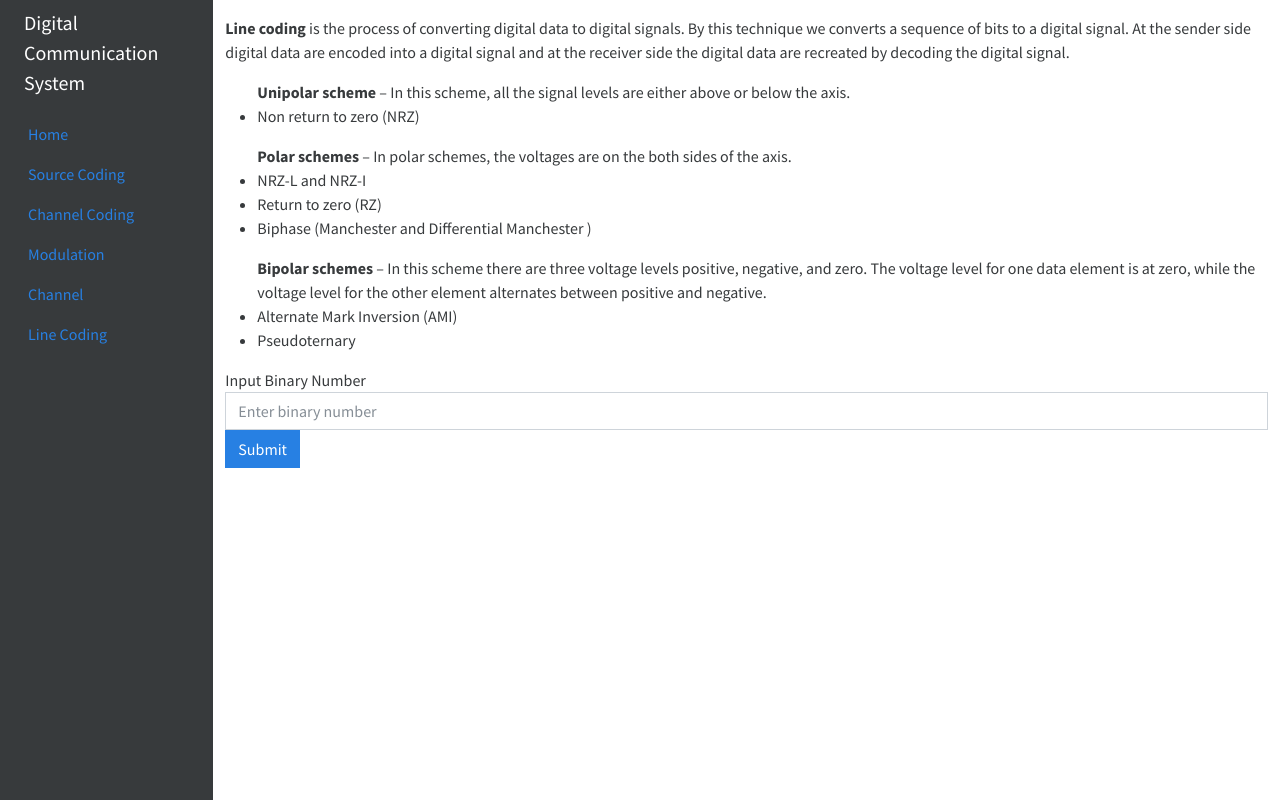
After one commit to SamuelAlehegn/PYTHON-BASED-DIGITAL-COMMUNICATION-SYSTEM-TRAINER, a Django app: template digitalCommunication/templates/AppDigitalCommunication/lineCoding.html in a window 1280 px wide. The commit adds this page. Run offline with Django 4.2, Linux system fonts and the light colour scheme; the template is opened without the code that fills it, so the values that code supplies are empty; some libraries are stand-ins or nearby versions.

Commit message:
line coding is completed

```diff
--- a/digitalCommunication/AppDigitalCommunication/urls.py
+++ b/digitalCommunication/AppDigitalCommunication/urls.py
@@ -9,6 +9,9 @@ urlpatterns = [
     path('channel_coding', views.channel_coding, name='channel_coding'),
     path('modulation', views.modulation, name='modulation'),
     path('channel', views.channel, name='channel'),
+    path('lineCoding', views.lineCoding, name='lineCoding'),
+
+
 
 
 
--- a/digitalCommunication/templates/AppDigitalCommunication/channel_coding.html
+++ b/digitalCommunication/templates/AppDigitalCommunication/channel_coding.html
@@ -41,8 +41,12 @@ logic is often in the form of cascaded exclusive-or gates.</p>
   <button id="subBtn1" type="submit" class="btn btn-primary">Submit</button>
 </form>
 
+<h3>Input Binary Number : {{raw_input}}</h3>
 <h3>Convolutional Code : {{convCod}}</h3>
 <h3>viterbe decoding : {{decoded}}</h3>
+<h3>Min error : {{min_error}}</h3>
+
+
 
 
 
--- /dev/null
+++ b/digitalCommunication/templates/AppDigitalCommunication/lineCoding.html
@@ -0,0 +1,47 @@
+{% extends 'base.html' %} {% block contentIndex %}
+
+<p>
+  <b>Line coding</b> is the process of converting digital data to digital
+  signals. By this technique we converts a sequence of bits to a digital signal.
+  At the sender side digital data are encoded into a digital signal and at the
+  receiver side the digital data are recreated by decoding the digital signal.
+</p>
+<ul>
+  <b>Unipolar scheme</b>
+  – In this scheme, all the signal levels are either above or below the axis.
+  <li>Non return to zero (NRZ)</li>
+</ul>
+<ul>
+  <b>Polar schemes</b>
+  – In polar schemes, the voltages are on the both sides of the axis.
+  <li>NRZ-L and NRZ-I</li>
+  <li>Return to zero (RZ)</li>
+  <li>Biphase (Manchester and Differential Manchester )</li>
+</ul>
+
+<ul>
+  <b>Bipolar schemes</b>
+  – In this scheme there are three voltage levels positive, negative, and zero.
+  The voltage level for one data element is at zero, while the voltage level for
+  the other element alternates between positive and negative.
+  <li>Alternate Mark Inversion (AMI)</li>
+  <li>Pseudoternary</li>
+</ul>
+
+<form method="POST">
+  {% csrf_token %}
+  <div class="form-group">
+    <label for="inputAddress5">Input Binary Number</label>
+    <input
+      type="text"
+      class="form-control"
+      name="inpAdd5"
+      id="inputAddress5"
+      placeholder="Enter binary number"
+    />
+  </div>
+
+  <button id="subBtn1" type="submit" class="btn btn-primary">Submit</button>
+</form>
+
+{% endblock contentIndex %}
--- a/digitalCommunication/templates/base.html
+++ b/digitalCommunication/templates/base.html
@@ -126,71 +126,20 @@
           </li>
           <li>
             <a
-              href="#submenu2"
-              data-bs-toggle="collapse"
+
+              href="{% url 'lineCoding' %}"
+
               class="nav-link px-0 align-middle"
             >
               <i class="fs-4 bi-bootstrap"></i>
-              <span class="ms-1 d-none d-sm-inline">Demodulation</span></a
+              <span class="ms-1 d-none d-sm-inline">Line Coding</span></a
             >
             <ul
               class="collapse nav flex-column ms-1"
               id="submenu2"
               data-bs-parent="#menu"
             >
-              <li class="w-100">
-                <a href="#" class="nav-link px-0">
-                  <span class="d-none d-sm-inline">Item</span>
-                </a>
-              </li>
-              <li>
-                <a href="#" class="nav-link px-0">
-                  <span class="d-none d-sm-inline">Item</span>
-                </a>
-              </li>
             </ul>
-          </li>
-          <li>
-            <a
-              href="#submenu3"
-              data-bs-toggle="collapse"
-              class="nav-link px-0 align-middle"
-            >
-              <i class="fs-4 bi-grid"></i>
-              <span class="ms-1 d-none d-sm-inline">Channel Decoding</span>
-            </a>
-            <ul
-              class="collapse nav flex-column ms-1"
-              id="submenu3"
-              data-bs-parent="#menu"
-            >
-              <li class="w-100">
-                <a href="#" class="nav-link px-0">
-                  <span class="d-none d-sm-inline">Product</span> 1</a
-                >
-              </li>
-              <li>
-                <a href="#" class="nav-link px-0">
-                  <span class="d-none d-sm-inline">Product</span> 2</a
-                >
-              </li>
-              <li>
-                <a href="#" class="nav-link px-0">
-                  <span class="d-none d-sm-inline">Product</span> 3</a
-                >
-              </li>
-              <li>
-                <a href="#" class="nav-link px-0">
-                  <span class="d-none d-sm-inline">Product</span> 4</a
-                >
-              </li>
-            </ul>
-          </li>
-          <li>
-            <a href="#" class="nav-link px-0 align-middle">
-              <i class="fs-4 bi-people"></i>
-              <span class="ms-1 d-none d-sm-inline">Source Decoding</span>
-            </a>
           </li>
         </ul>
         <hr />
```
Also changed, not shown: digitalCommunication/AppDigitalCommunication/views.py (+87 -41 lines), digitalCommunication/templates/AppDigitalCommunication/modulation.html (+3 -7 lines).
